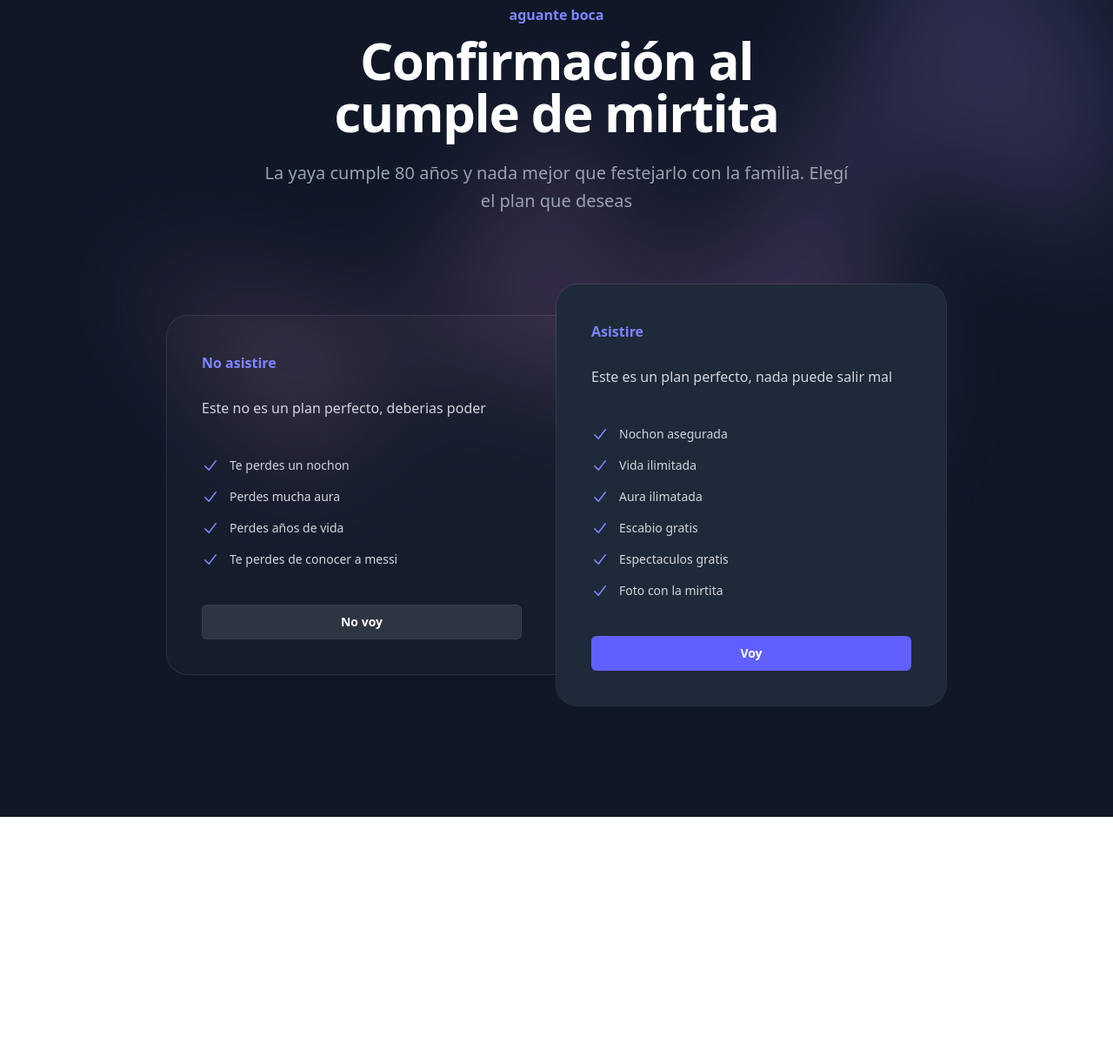
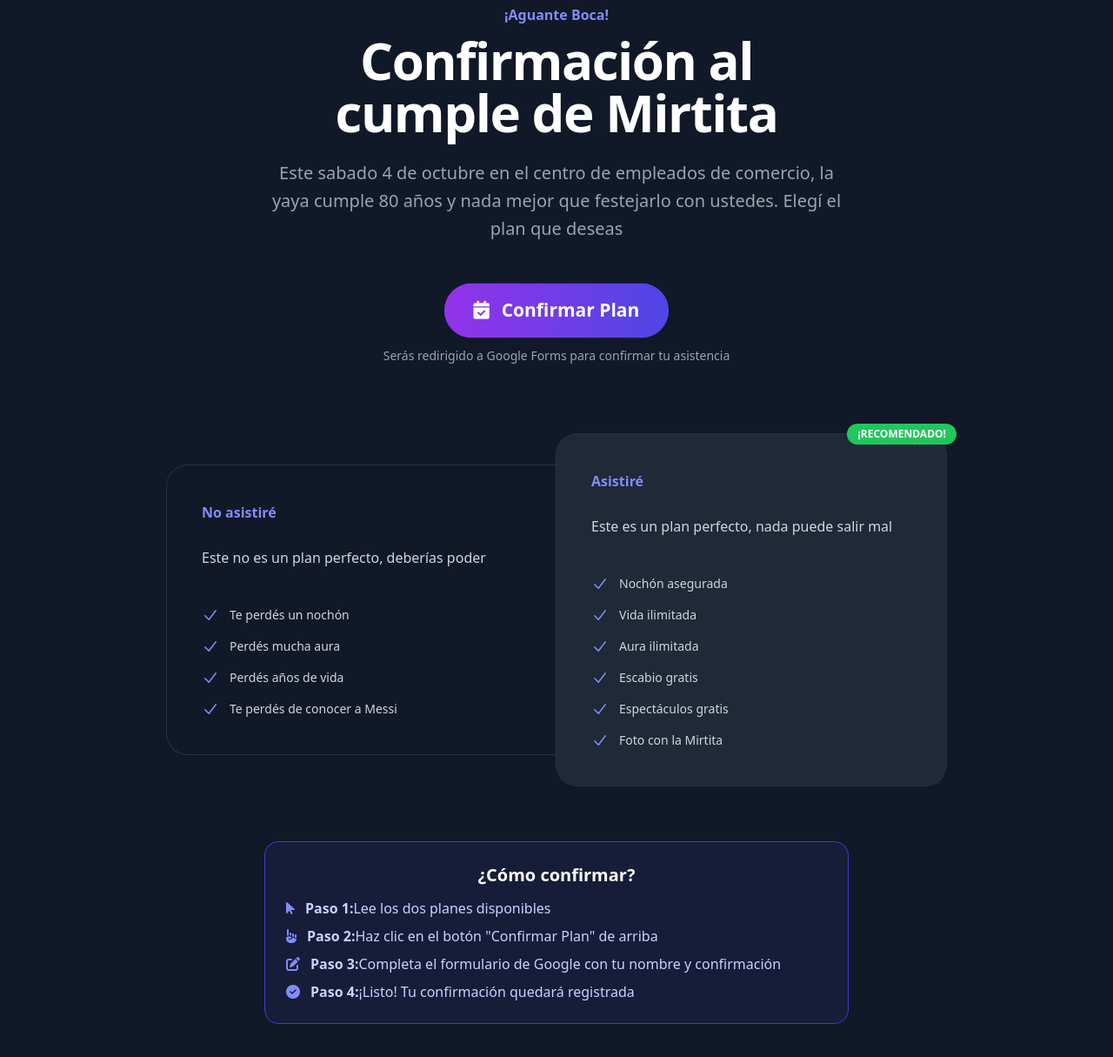
Before and after one commit to eelmateo/tarjetadecumple, a plain HTML site: page index.html in a window 1280 px wide. Shown: the part 125-1340 px from the top of the page at 87% size. Before the commit the page ends 1064 px from the top, so only its background shows below. Drawn offline with nearby package versions, Linux system fonts and the light colour scheme.

Commit message:
cambio d codigo

```diff
--- a/index.html
+++ b/index.html
@@ -1,70 +1,105 @@
 <!DOCTYPE html>
-<html lang="en">
+<html lang="es">
 <head>
     <meta charset="UTF-8">
     <meta name="viewport" content="width=device-width, initial-scale=1.0">
-    <title>Confirmación</title>
-    <script src="https://cdn.jsdelivr.net/npm/@tailwindcss/browser@4"></script>
+    <title>Confirmación Cumple Mirtita</title>
+    <script src="https://cdn.tailwindcss.com"></script>
+    <link rel="stylesheet" href="https://cdnjs.cloudflare.com/ajax/libs/font-awesome/6.4.0/css/all.min.css">
+    <style>
+        .pulse {
+            animation: pulse 2s infinite;
+        }
+
+        @keyframes pulse {
+            0% { transform: scale(1); }
+            50% { transform: scale(1.05); }
+            100% { transform: scale(1); }
+        }
+
+        .btn-hover-effect {
+            transition: all 0.3s ease;
+        }
+
+        .btn-hover-effect:hover {
+            transform: translateY(-3px);
+            box-shadow: 0 10px 20px rgba(0, 0, 0, 0.2);
+        }
+    </style>
 </head>
-<body>
+<body class="bg-gray-900">
     <div class="relative isolate bg-gray-900 px-6 py-24 sm:py-32 lg:px-8">
         <div aria-hidden="true" class="absolute inset-x-0 -top-3 -z-10 transform-gpu overflow-hidden px-36 blur-3xl">
             <div style="clip-path: polygon(74.1% 44.1%, 100% 61.6%, 97.5% 26.9%, 85.5% 0.1%, 80.7% 2%, 72.5% 32.5%, 60.2% 62.4%, 52.4% 68.1%, 47.5% 58.3%, 45.2% 34.5%, 27.5% 76.7%, 0.1% 64.9%, 17.9% 100%, 27.6% 76.8%, 76.1% 97.7%, 74.1% 44.1%)" class="mx-auto aspect-1155/678 w-288.75 bg-linear-to-tr from-[#ff80b5] to-[#9089fc] opacity-20"></div>
         </div>
+
         <div class="mx-auto max-w-4xl text-center">
-    <h2 class="text-base/7 font-semibold text-indigo-400">aguante boca</h2>
-    <p class="mt-2 text-5xl font-semibold tracking-tight text-balance text-white sm:text-6xl">Confirmación al cumple de mirtita</p>
+            <h2 class="text-base/7 font-semibold text-indigo-400">¡Aguante Boca!</h2>
+            <p class="mt-2 text-5xl font-semibold tracking-tight text-balance text-white sm:text-6xl">Confirmación al cumple de Mirtita</p>
         </div>
-  <p class="mx-auto mt-6 max-w-2xl text-center text-lg font-medium text-pretty text-gray-400 sm:text-xl/8">La yaya cumple 80 años y nada mejor que festejarlo con la familia. Elegí el plan que deseas</p>
+
+        <p class="mx-auto mt-6 max-w-2xl text-center text-lg font-medium text-pretty text-gray-400 sm:text-xl/8">
+            Este sabado 4 de octubre en el centro de empleados de comercio, la yaya cumple 80 años y nada mejor que festejarlo con ustedes. Elegí el plan que deseas
+        </p>
+
+        <!-- Botón de Confirmar Plan -->
+        <div class="mx-auto mt-12 max-w-md text-center">
+            <a href="https://docs.google.com/forms/d/e/1FAIpQLSeCnYz969RdqL3kJ74z3NED0AfvMYhkaUYu2nEQQmnbtLP7NQ/viewform?usp=header"
+               target="_blank"
+               class="inline-block bg-gradient-to-r from-purple-600 to-indigo-600 text-white text-xl font-bold py-4 px-8 rounded-full btn-hover-effect pulse">
+                <i class="fas fa-calendar-check mr-2"></i>
+                Confirmar Plan
+            </a>
+            <p class="text-gray-400 mt-3 text-sm">Serás redirigido a Google Forms para confirmar tu asistencia</p>
+        </div>
+
         <div class="mx-auto mt-16 grid max-w-lg grid-cols-1 items-center gap-y-6 sm:mt-20 sm:gap-y-0 lg:max-w-4xl lg:grid-cols-2">
+            <!-- Tarjeta No Asistiré -->
             <div class="rounded-3xl rounded-t-3xl bg-white/2.5 p-8 ring-1 ring-white/10 sm:mx-8 sm:rounded-b-none sm:p-10 lg:mx-0 lg:rounded-tr-none lg:rounded-bl-3xl">
-      <h3 id="tier-hobby" class="text-base/7 font-semibold text-indigo-400">No asistire</h3>
-      <!-- <p class="mt-4 flex items-baseline gap-x-2">
-        <span class="text-5xl font-semibold tracking-tight text-white"></span>
-        <span class="text-base text-gray-400">/month</span>
-      </p> -->
-      <p class="mt-6 text-base/7 text-gray-300">Este no es un plan perfecto, deberias poder</p>
+                <h3 class="text-base/7 font-semibold text-indigo-400">No asistiré</h3>
+                <p class="mt-6 text-base/7 text-gray-300">Este no es un plan perfecto, deberías poder</p>
                 <ul role="list" class="mt-8 space-y-3 text-sm/6 text-gray-300 sm:mt-10">
                     <li class="flex gap-x-3">
                         <svg viewBox="0 0 20 20" fill="currentColor" data-slot="icon" aria-hidden="true" class="h-6 w-5 flex-none text-indigo-400">
                             <path d="M16.704 4.153a.75.75 0 0 1 .143 1.052l-8 10.5a.75.75 0 0 1-1.127.075l-4.5-4.5a.75.75 0 0 1 1.06-1.06l3.894 3.893 7.48-9.817a.75.75 0 0 1 1.05-.143Z" clip-rule="evenodd" fill-rule="evenodd" />
                         </svg>
-          Te perdes un nochon
+                        Te perdés un nochón
                     </li>
                     <li class="flex gap-x-3">
                         <svg viewBox="0 0 20 20" fill="currentColor" data-slot="icon" aria-hidden="true" class="h-6 w-5 flex-none text-indigo-400">
                             <path d="M16.704 4.153a.75.75 0 0 1 .143 1.052l-8 10.5a.75.75 0 0 1-1.127.075l-4.5-4.5a.75.75 0 0 1 1.06-1.06l3.894 3.893 7.48-9.817a.75.75 0 0 1 1.05-.143Z" clip-rule="evenodd" fill-rule="evenodd" />
                         </svg>
-          Perdes mucha aura
+                        Perdés mucha aura
                     </li>
                     <li class="flex gap-x-3">
                         <svg viewBox="0 0 20 20" fill="currentColor" data-slot="icon" aria-hidden="true" class="h-6 w-5 flex-none text-indigo-400">
                             <path d="M16.704 4.153a.75.75 0 0 1 .143 1.052l-8 10.5a.75.75 0 0 1-1.127.075l-4.5-4.5a.75.75 0 0 1 1.06-1.06l3.894 3.893 7.48-9.817a.75.75 0 0 1 1.05-.143Z" clip-rule="evenodd" fill-rule="evenodd" />
                         </svg>
-          Perdes años de vida
+                        Perdés años de vida
                     </li>
                     <li class="flex gap-x-3">
-          <svg viewBox="0 0 20 20" fill="currentColor" data-slot="icon" aria-hidden="true" class="h-6 w-5 flex-none text-indigo-400">
+                        <svg viewBox="0 0 20 20" fill="CurrentColor" data-slot="icon" aria-hidden="true" class="h-6 w-5 flex-none text-indigo-400">
                             <path d="M16.704 4.153a.75.75 0 0 1 .143 1.052l-8 10.5a.75.75 0 0 1-1.127.075l-4.5-4.5a.75.75 0 0 1 1.06-1.06l3.894 3.893 7.48-9.817a.75.75 0 0 1 1.05-.143Z" clip-rule="evenodd" fill-rule="evenodd" />
                         </svg>
-          Te perdes de conocer a messi
+                        Te perdés de conocer a Messi
                     </li>
                 </ul>
-      <a href="#" aria-describedby="tier-hobby" class="mt-8 block rounded-md bg-white/10 px-3.5 py-2.5 text-center text-sm font-semibold text-white inset-ring inset-ring-white/5 hover:bg-white/20 focus-visible:outline-2 focus-visible:outline-offset-2 focus-visible:outline-white/75 sm:mt-10">No voy</a>
+                <!-- Se eliminó el botón "No voy" -->
             </div>
+
+            <!-- Tarjeta Asistiré -->
             <div class="relative rounded-3xl bg-gray-800 p-8 ring-1 ring-white/10 sm:p-10">
-      <h3 id="tier-enterprise" class="text-base/7 font-semibold text-indigo-400">Asistire</h3>
-      <!-- <p class="mt-4 flex items-baseline gap-x-2">
-        <span class="text-5xl font-semibold tracking-tight text-white">$99</span>
-        <span class="text-base text-gray-400">/month</span>
-      </p> -->
+                <div class="absolute -top-3 -right-3 bg-green-500 text-white text-xs font-bold px-3 py-1 rounded-full">
+                    ¡RECOMENDADO!
+                </div>
+                <h3 class="text-base/7 font-semibold text-indigo-400">Asistiré</h3>
                 <p class="mt-6 text-base/7 text-gray-300">Este es un plan perfecto, nada puede salir mal</p>
                 <ul role="list" class="mt-8 space-y-3 text-sm/6 text-gray-300 sm:mt-10">
                     <li class="flex gap-x-3">
                         <svg viewBox="0 0 20 20" fill="currentColor" data-slot="icon" aria-hidden="true" class="h-6 w-5 flex-none text-indigo-400">
                             <path d="M16.704 4.153a.75.75 0 0 1 .143 1.052l-8 10.5a.75.75 0 0 1-1.127.075l-4.5-4.5a.75.75 0 0 1 1.06-1.06l3.894 3.893 7.48-9.817a.75.75 0 0 1 1.05-.143Z" clip-rule="evenodd" fill-rule="evenodd" />
                         </svg>
-          Nochon asegurada
+                        Nochón asegurada
                     </li>
                     <li class="flex gap-x-3">
                         <svg viewBox="0 0 20 20" fill="currentColor" data-slot="icon" aria-hidden="true" class="h-6 w-5 flex-none text-indigo-400">
@@ -76,7 +111,7 @@
                         <svg viewBox="0 0 20 20" fill="currentColor" data-slot="icon" aria-hidden="true" class="h-6 w-5 flex-none text-indigo-400">
                             <path d="M16.704 4.153a.75.75 0 0 1 .143 1.052l-8 10.5a.75.75 0 0 1-1.127.075l-4.5-4.5a.75.75 0 0 1 1.06-1.06l3.894 3.893 7.48-9.817a.75.75 0 0 1 1.05-.143Z" clip-rule="evenodd" fill-rule="evenodd" />
                         </svg>
-          Aura ilimatada
+                        Aura ilimitada
                     </li>
                     <li class="flex gap-x-3">
                         <svg viewBox="0 0 20 20" fill="currentColor" data-slot="icon" aria-hidden="true" class="h-6 w-5 flex-none text-indigo-400">
@@ -88,19 +123,48 @@
                         <svg viewBox="0 0 20 20" fill="currentColor" data-slot="icon" aria-hidden="true" class="h-6 w-5 flex-none text-indigo-400">
                             <path d="M16.704 4.153a.75.75 0 0 1 .143 1.052l-8 10.5a.75.75 0 0 1-1.127.075l-4.5-4.5a.75.75 0 0 1 1.06-1.06l3.894 3.893 7.48-9.817a.75.75 0 0 1 1.05-.143Z" clip-rule="evenodd" fill-rule="evenodd" />
                         </svg>
-          Espectaculos gratis
+                        Espectáculos gratis
                     </li>
                     <li class="flex gap-x-3">
                         <svg viewBox="0 0 20 20" fill="currentColor" data-slot="icon" aria-hidden="true" class="h-6 w-5 flex-none text-indigo-400">
                             <path d="M16.704 4.153a.75.75 0 0 1 .143 1.052l-8 10.5a.75.75 0 0 1-1.127.075l-4.5-4.5a.75.75 0 0 1 1.06-1.06l3.894 3.893 7.48-9.817a.75.75 0 0 1 1.05-.143Z" clip-rule="evenodd" fill-rule="evenodd" />
                         </svg>
-          Foto con la mirtita
+                        Foto con la Mirtita
                     </li>
                 </ul>
-      <a href="#" aria-describedby="tier-enterprise" class="mt-8 block rounded-md bg-indigo-500 px-3.5 py-2.5 text-center text-sm font-semibold text-white hover:bg-indigo-400 focus-visible:outline-2 focus-visible:outline-offset-2 focus-visible:outline-indigo-500 sm:mt-10">Voy</a>
+                <!-- Se eliminó el botón "VOY" -->
+            </div>
+        </div>
+
+        <!-- Información adicional -->
+        <div class="mx-auto mt-16 max-w-2xl text-center">
+            <div class="bg-indigo-900/20 rounded-2xl p-6 border border-indigo-700">
+                <h3 class="text-xl font-bold text-white mb-3">¿Cómo confirmar?</h3>
+                <div class="text-indigo-200 space-y-2 text-left">
+                    <p class="flex items-center"><i class="fas fa-mouse-pointer mr-3 text-indigo-400"></i> <strong>Paso 1:</strong> Lee los dos planes disponibles</p>
+                    <p class="flex items-center"><i class="fas fa-hand-point-up mr-3 text-indigo-400"></i> <strong>Paso 2:</strong> Haz clic en el botón "Confirmar Plan" de arriba</p>
+                    <p class="flex items-center"><i class="fas fa-edit mr-3 text-indigo-400"></i> <strong>Paso 3:</strong> Completa el formulario de Google con tu nombre y confirmación</p>
+                    <p class="flex items-center"><i class="fas fa-check-circle mr-3 text-indigo-400"></i> <strong>Paso 4:</strong> ¡Listo! Tu confirmación quedará registrada</p>
+                </div>
             </div>
         </div>
     </div>
 
+    <script>
+        // Efecto adicional para el botón de confirmar
+        document.addEventListener('DOMContentLoaded', function() {
+            const confirmBtn = document.querySelector('a[href*="google.com/forms"]');
+
+            if (confirmBtn) {
+                confirmBtn.addEventListener('click', function() {
+                    // Pequeña animación al hacer clic
+                    this.style.transform = 'scale(0.95)';
+                    setTimeout(() => {
+                        this.style.transform = '';
+                    }, 150);
+                });
+            }
+        });
+    </script>
 </body>
 </html>
```
Lines whose indentation alone changed are shown as unchanged.
